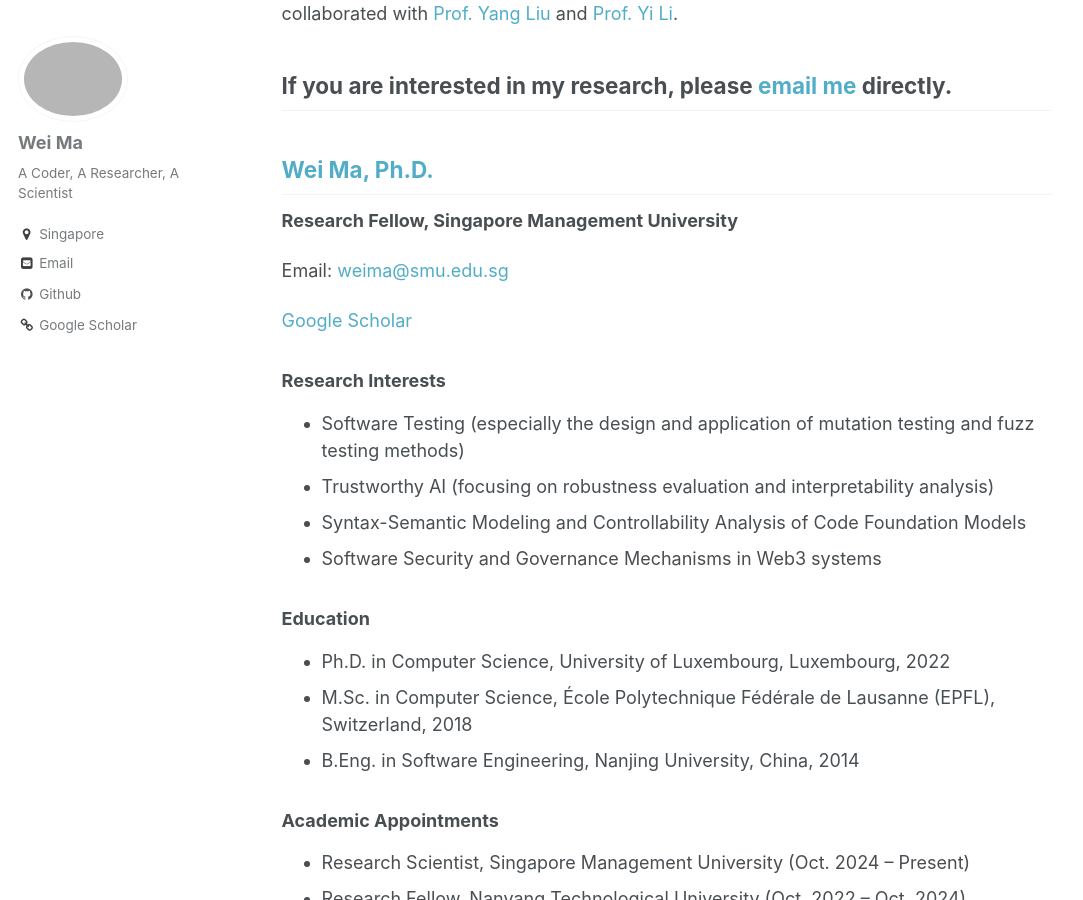
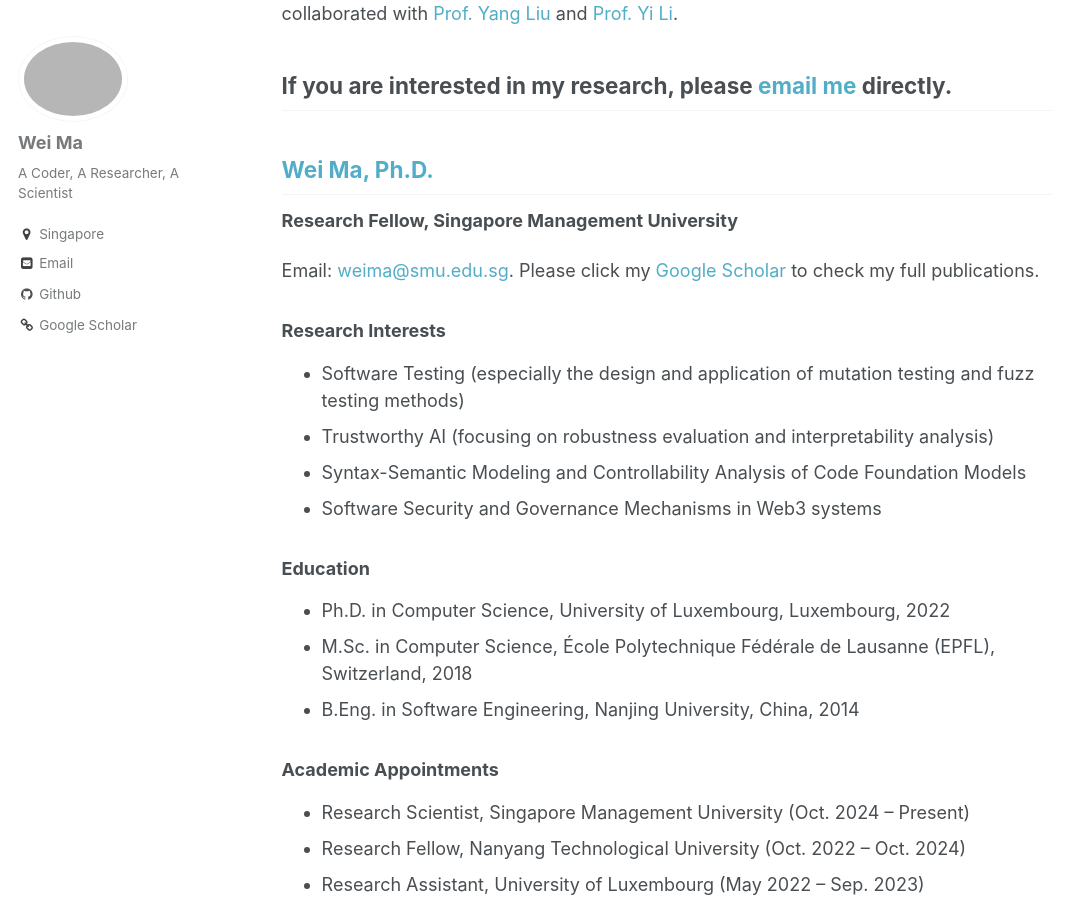
Before and after one commit to Marvinmw/weima, a Jekyll site: the page built from _pages/about.md, in a window 1280 px wide and 900 px high, scrolled down 396 px. Shown: the whole window, without its empty margins (0-1083 px from the left). Built offline with Jekyll 4.4.1, drawn with Linux system fonts in a browser that asks for light colours.

Commit message:
publications

```diff
--- a/_pages/about.md
+++ b/_pages/about.md
@@ -17,9 +17,7 @@ I have published over 20 papers in top-tier conferences and journals, including
 
 **Research Fellow, Singapore Management University**
 
-Email: [weima@smu.edu.sg](mailto:weima@smu.edu.sg)
-
-[Google Scholar](https://scholar.google.com/citations?user=ZubTNs0AAAAJ&hl=en)
+Email: [weima@smu.edu.sg](mailto:weima@smu.edu.sg). Please click my [Google Scholar](https://scholar.google.com/citations?user=ZubTNs0AAAAJ&hl=en) to check my full publications.
 
 ### Research Interests
 
```
